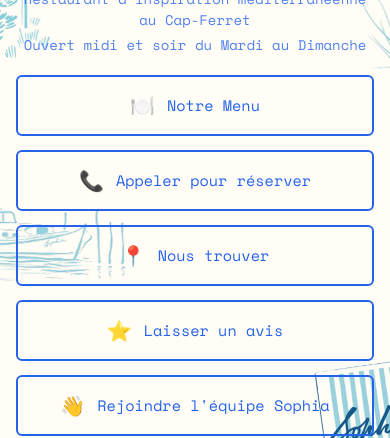
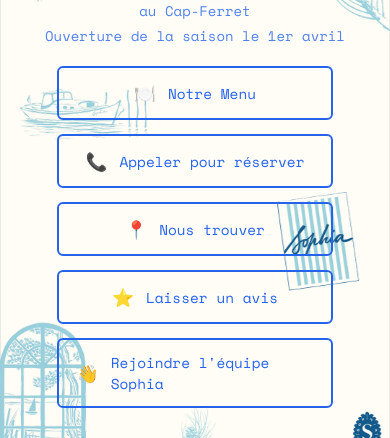
Before and after one commit to Lucas-code-Sophia/bento, a website: page pwa-linktree/index.html in a window 390 px wide. Shown: the part 213-651 px from the top of the page. Drawn offline with nearby package versions, Linux system fonts and the light colour scheme.

Commit message:
ouverture description

```diff
--- a/pwa-linktree/index.html
+++ b/pwa-linktree/index.html
@@ -71,6 +71,7 @@
             --secondary-color: #ffffff;
             --text-dark: #1a1a2e;
             --text-light: #ffffff;
+            --page-bg: #FFFDF6;
             --overlay-color: rgba(26, 26, 46, 0.7);
             --button-bg: rgba(255, 255, 255, 0.95);
             --button-hover-bg: var(--primary-color);
@@ -116,7 +117,7 @@
             width: 100%;
             height: 100%;
             z-index: -2;
-            background: #f5f0e8; /* Couleur crème comme ton fond */
+            background: var(--page-bg);
         }
 
         .background-image {
@@ -137,7 +138,16 @@
                 transform: translateY(0);
             }
             50% {
-                transform: translateY(-10%); /* Monte de 10% */
+                transform: translateY(-6%); /* Monte de 6% */
+            }
+        }
+
+        @keyframes floatBackgroundMobile {
+            0%, 100% {
+                transform: translateY(0);
+            }
+            50% {
+                transform: translateY(-4%); /* Mouvement plus doux sur mobile */
             }
         }
 
@@ -400,10 +410,23 @@
             }
 
             .link-button {
-                min-height: 52px;
-                padding: 0.875rem 1.25rem;
-                font-size: 0.95rem;
+                min-height: 46px;
+                padding: 0.75rem 1.1rem;
+                font-size: 0.9rem;
                 border-radius: 6px;
+                width: 77%;
+                margin: 0 auto;
+            }
+
+            .link-icon {
+                font-size: 1.1rem;
+            }
+
+            .background-image {
+                background-size: 100% auto;
+                background-position: center top;
+                background-repeat: no-repeat;
+                animation: floatBackgroundMobile 20s ease-in-out infinite;
             }
         }
 
@@ -494,7 +517,7 @@
             left: 0;
             width: 100%;
             height: 100%;
-            background: #f5f0e8; /* Même couleur crème que le fond */
+            background: var(--page-bg);
             display: flex;
             align-items: center;
             justify-content: center;
@@ -575,9 +598,8 @@
            ============================================ */
         const config = {
             // 🏪 Informations du restaurant
-            restaurantName: "SOPHIA",
             tagline: "Restaurant d'inspiration méditerranéenne au Cap-Ferret",
-            telephone: "Ouvert midi et soir du Mardi au Dimanche",
+            telephone: "Ouverture de la saison le 1er avril",
 
             // 🎨 Logo : peut être une image ("assets/logo.png"), un emoji ("🍽️"), ou du texte ("MR")
             logo: "assets/logo.png",      // ← Mets ton logo ici
```
